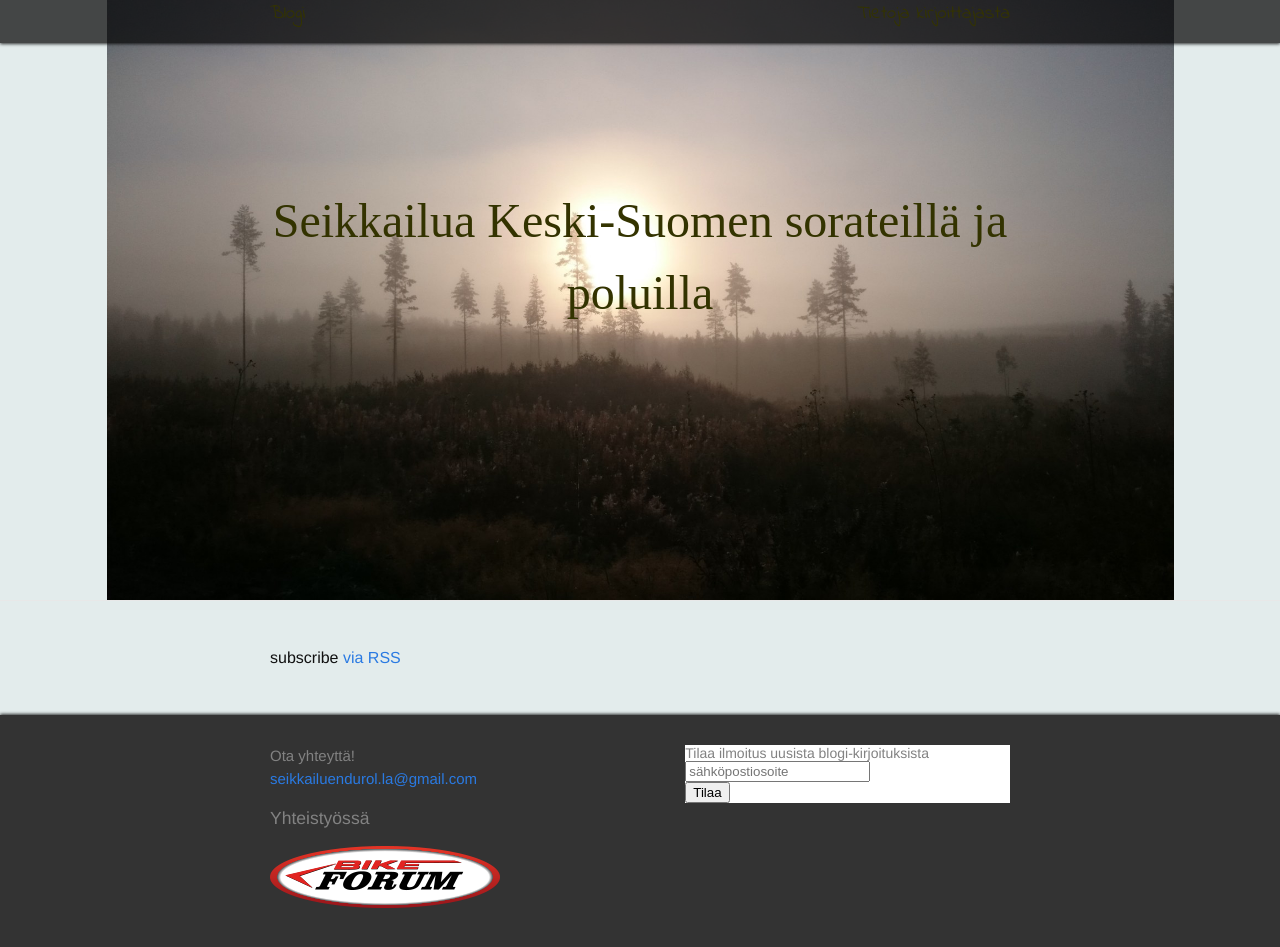
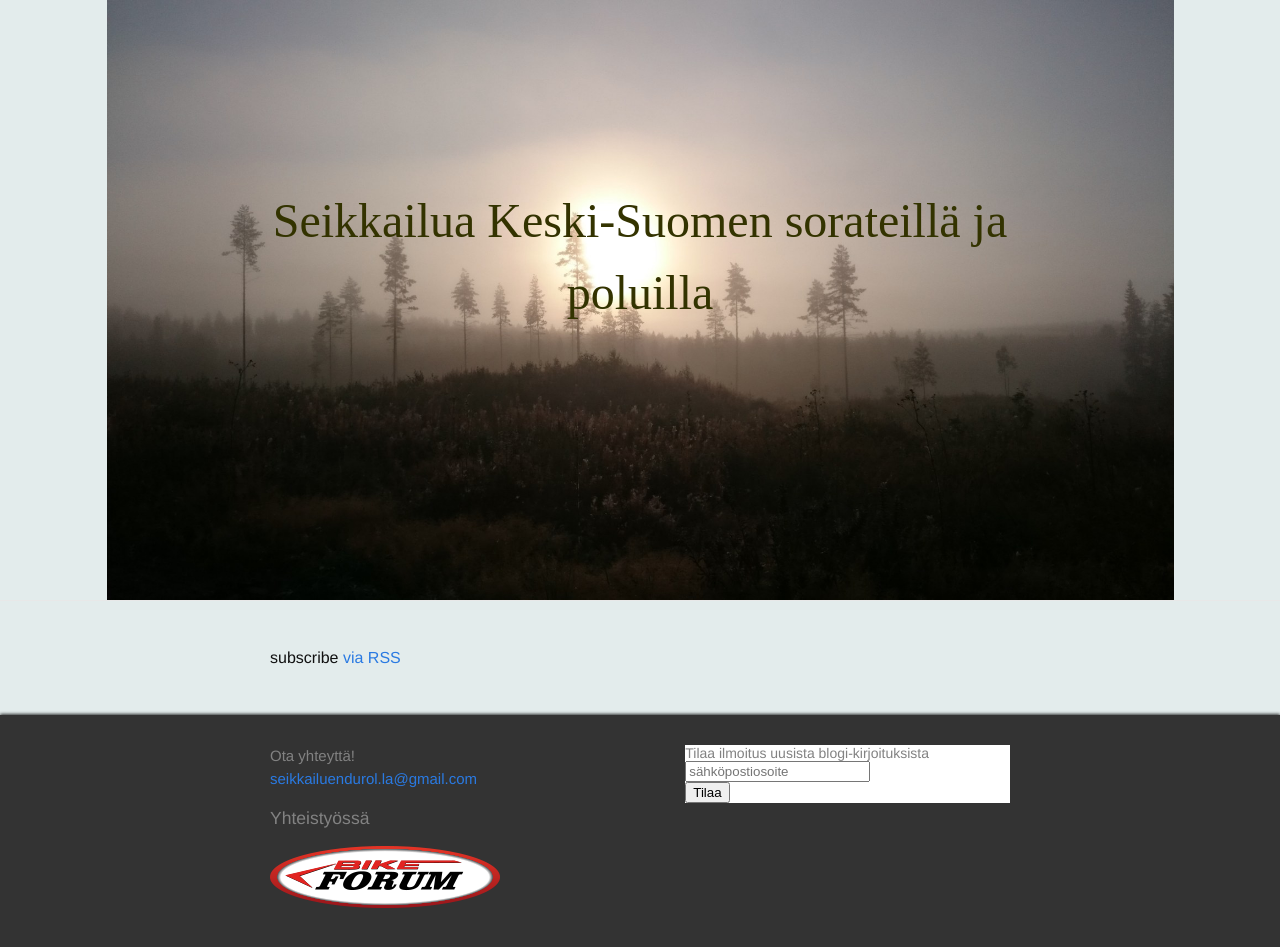
Before and after one commit to seikkailuendurolla/seikkailuendurolla.github.io, a Jekyll site: the page built from index.html, in a window 1280 px wide and 968 px high. Shown: the top 947 px of the window. Built offline with Jekyll 4.4.1, drawn with Linux system fonts in a browser that asks for light colours; some web fonts are replaced; comment, search, counter and statistics services are not loaded.

Commit message:
Valikkopalkin tuunausta

```diff
--- a/_includes/header.html
+++ b/_includes/header.html
@@ -1,9 +1,9 @@
 <header class="site-header" style="{{page.header_image_style}}">
 
-  <div class="nav">
+  <div class="nav navStart">
     <div class="wrapper">
 	 <h3 class="left {{page.header_link_class}}">
-	   <a href="/">Blogi</a>
+	   <a href="/">Etusivu</a>
 	 </h3>
 	 <h3 class="right {{page.header_link_class}}">
 	   <a href="/about">Tietoja kirjoittajasta</a>
--- a/_sass/_layout.scss
+++ b/_sass/_layout.scss
@@ -8,16 +8,25 @@
     position: relative;
 
     .nav {
+       font-family: 'Passion One', cursive;
        box-shadow: 0 1px 3px rgba(0,0,0,0.8);
        width: 100%;
        position: fixed;
-       background: rgba(0, 0, 0, 0.7);
        margin: 0;
        padding: 0;
     }
 
+    .navStart {
+       background: rgba(255, 255, 255, 0.1);
+       display: none;
+    }
+
+    .navScroll {
+       background: rgba(255, 255, 255, 0.95);
+    }
+
     h3 {
-      font-family: 'Indie Flower', cursive;
+       margin-bottom: 0;
     }
 
     h3.left {
```
